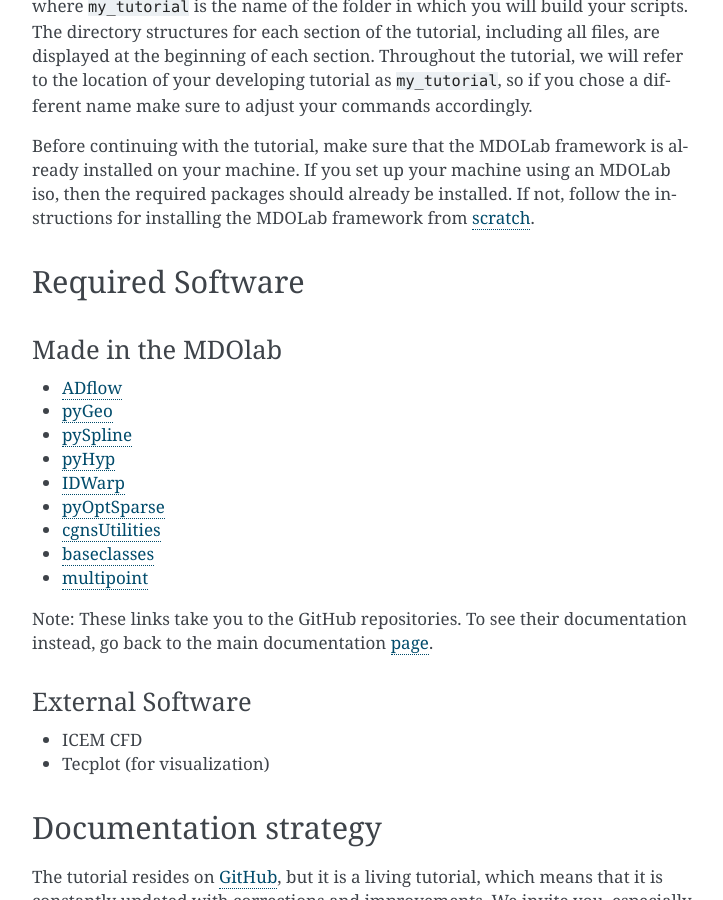
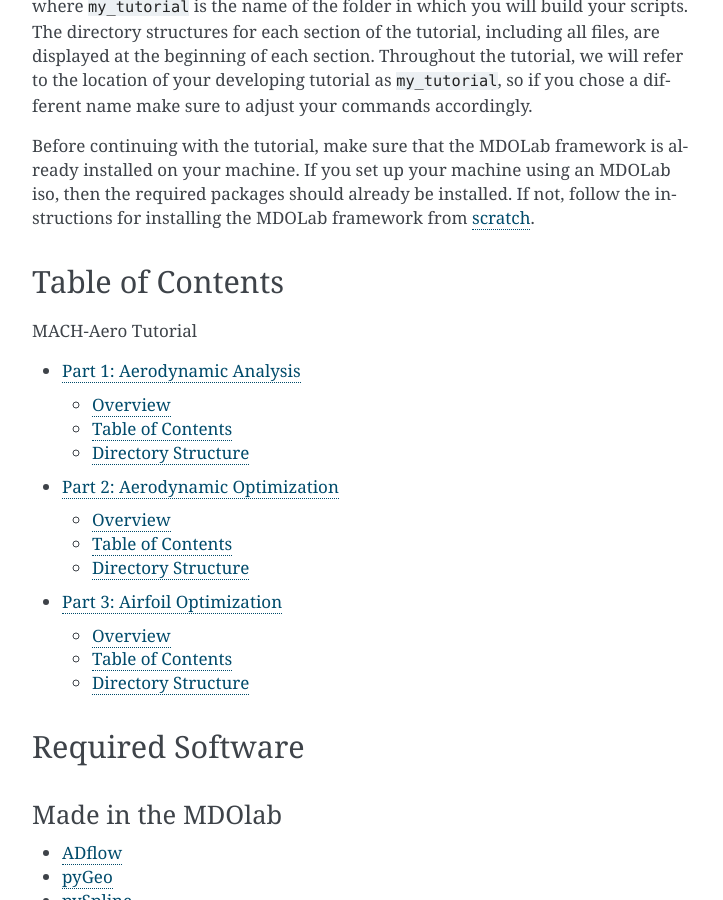
Before and after one commit to mdolab/MACH-Aero-tutorial, a Sphinx documentation site: the page built from doc/index.rst, in a window 1280 px wide and 900 px high, scrolled down 789 px. Shown: the whole window, without its empty margins (388-1111 px from the left). Built offline with Sphinx 7.4.7, drawn with Linux system fonts in a browser that asks for light colours.

Commit message:
Update index.rst

```diff
--- a/doc/index.rst
+++ b/doc/index.rst
@@ -32,6 +32,16 @@
 If you set up your machine using an MDOLab iso, then the required packages should already be installed.
 If not, follow the instructions for installing the MDOLab framework from `scratch <http://mdolab.engin.umich.edu/docs/installInstructions/installFromScratch.html>`_.
 
+Table of Contents
+=================
+
+.. toctree::
+   :caption: MACH-Aero Tutorial
+   :maxdepth: 2
+
+   aero_overview
+   opt_overview
+   airfoilopt_overview
 
 Required Software
 =================
```
